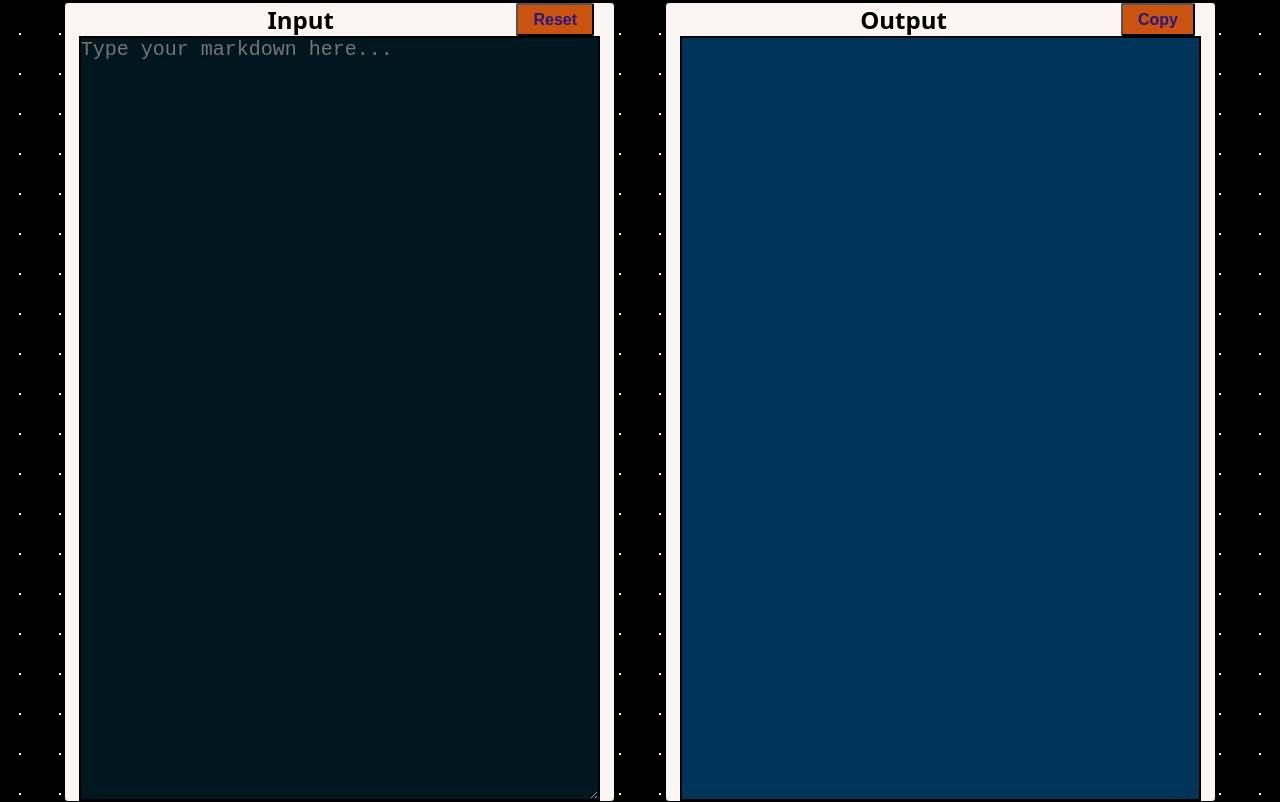
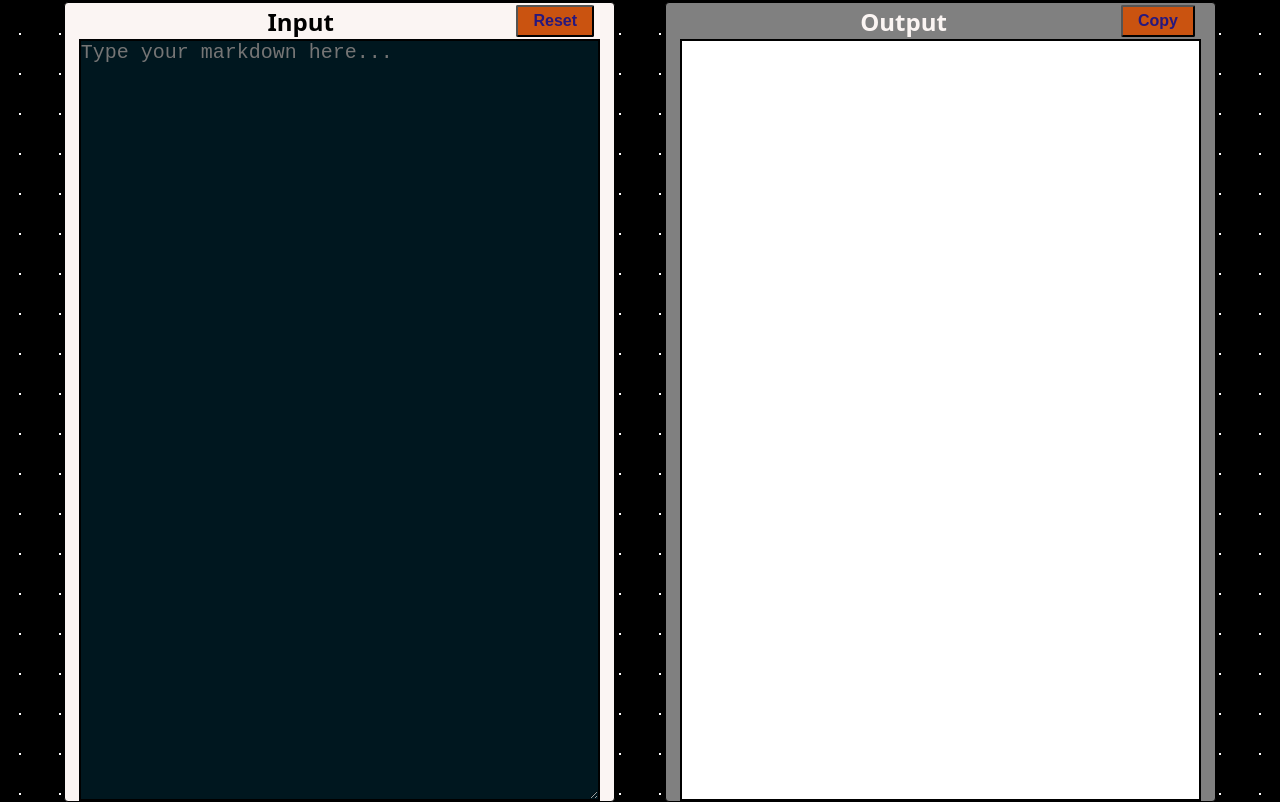
Before and after one commit to KARTIKEY-KATYAL/Masterji-Assignment-5, a plain HTML site: page index.html in a window 1280 px wide. Shown: the part 66-868 px from the top of the page. Drawn offline with nearby package versions, Linux system fonts and the light colour scheme.

Commit message:
styling changes

```diff
--- a/style.css
+++ b/style.css
@@ -61,6 +61,11 @@ body {
     border: 2px solid black;
 }
 
+#outputbox{
+    background-color: gray;
+    color: #FBF5F3;
+}
+
 #inputtext {
     background-color: #00171F;
     color: #FFFFFF;
@@ -68,8 +73,8 @@ body {
 }
 
 #outputtext {
-    background-color: #003459;
-    color: #FFFFFF;
+    background-color: #FFFFFF;
+    color: #000000;
     height: 100%;
     font-family: "Ubuntu", sans-serif;
     font-weight: 700;
@@ -94,6 +99,8 @@ body {
     font-weight: 700;
     cursor: pointer;
     white-space: nowrap;
+    margin-top: 2px;
+    margin-bottom: 2px;
 }
 
 .boxheading {
@@ -153,16 +160,19 @@ body {
 /* Code block styling */
 pre {
     background-color: #1e1e1e;
+    color: #FFFFFF;
     padding: 1em;
     border-radius: 5px;
     overflow-x: auto;
     margin: 1em 0;
+    width: 95%;
 }
 
 /* Inline code styling */
 code {
     font-family: 'Courier New', Courier, monospace;
     padding: 0.2em 0.4em;
+    color: #FFFFFF;
     background-color: #1e1e1e;
     border-radius: 3px;
 }
```
Also changed, not shown: README.md.
